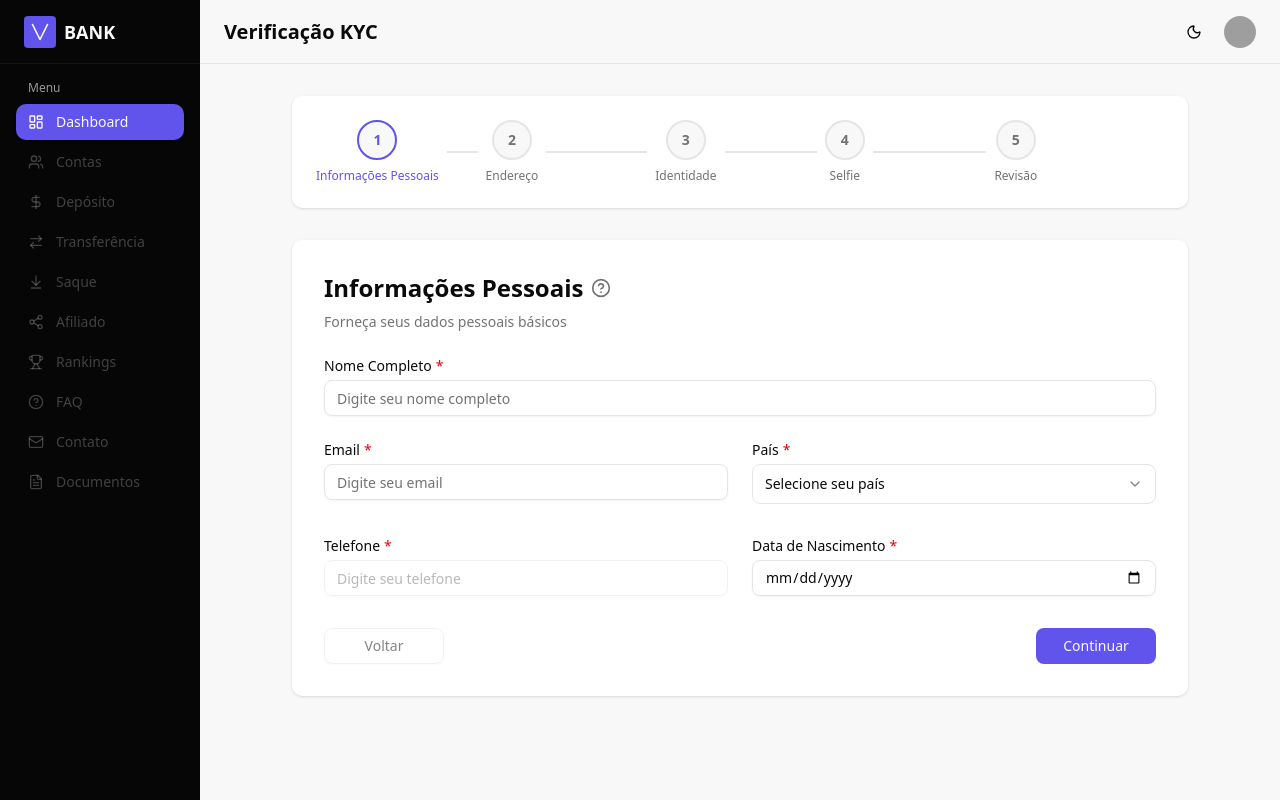
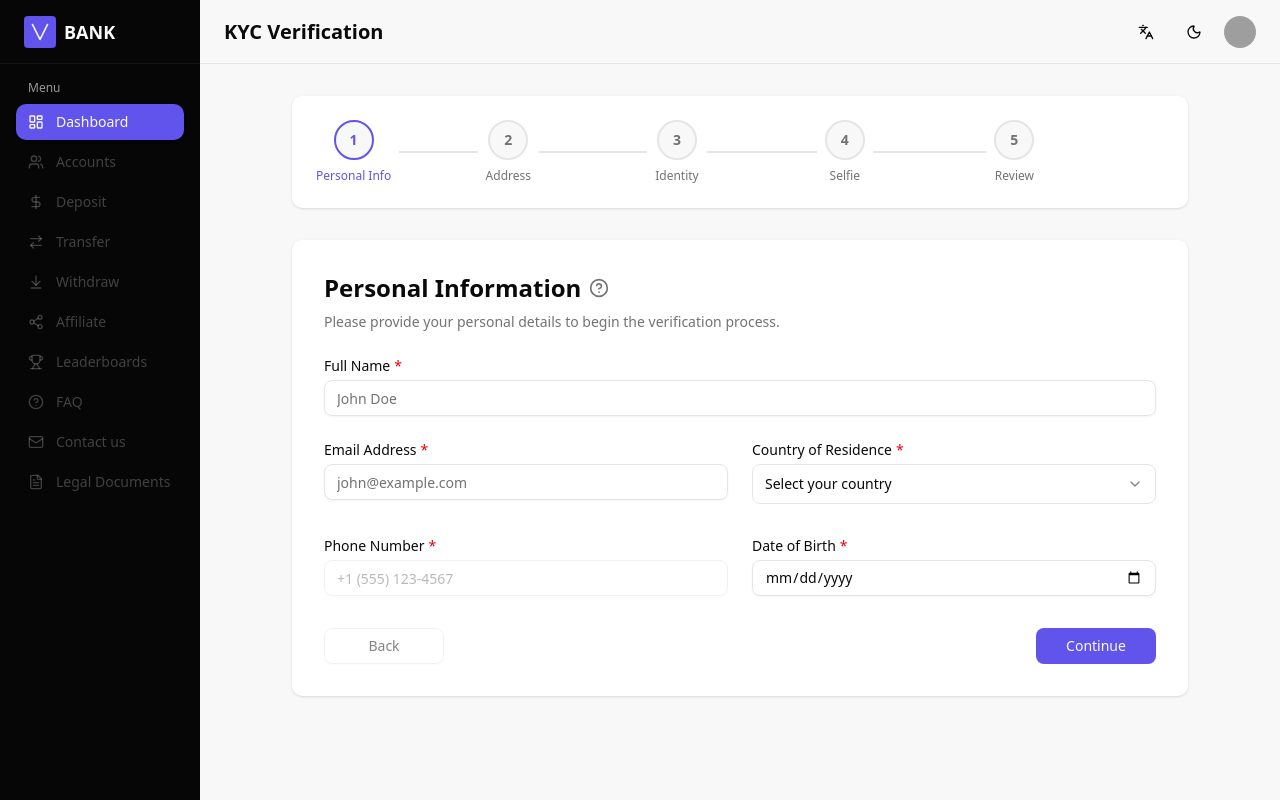
Before and after one commit to HallanCosta/woovi-challanger-kyc, a React (Vite) app: page / in a window 1280 px wide. Built offline with nearby package versions, Linux system fonts and the light colour scheme; grey boxes are pictures that could not be loaded.

Commit message:
feat: add i18n

```diff
--- a/src/components/kyc/Header.tsx
+++ b/src/components/kyc/Header.tsx
@@ -5,17 +5,20 @@ import { useTheme } from "@/lib/theme/themeProvider"
 import { usePwaInstall } from "@/hooks/usePwaInstall"
 import { useToast } from "@/hooks/useToast"
 import { Toast, ToastContainer } from "@/components/ui/Toast"
+import { useTranslation } from "@/lib/i18n/useTranslation"
+import { LanguageSwitcher } from "@/components/ui/LanguageSwitcher"
 
 export function Header() {
   const { theme, toggleTheme } = useTheme()
   const { isInstallable, isInstalled, isIosManualInstall, promptInstall } = usePwaInstall()
   const { toasts, toast, dismiss } = useToast()
+  const { t } = useTranslation()
 
   const handleInstall = () => {
     if (isIosManualInstall) {
       toast({
-        title: "Adicionar à Tela de Início",
-        description: "No iPhone, toque em Compartilhar → Adicionar à Tela de Início.",
+        title: t("installAppTitle"),
+        description: t("installAppMessageIOS"),
       })
     } else {
       void promptInstall()
@@ -27,7 +30,7 @@ export function Header() {
   return (
     <>
       <header className="sticky top-0 z-30 flex h-16 items-center justify-between border-b bg-background pl-14 pr-4 md:px-6">
-        <h1 className="text-lg font-semibold md:text-xl">Verificação KYC</h1>
+        <h1 className="text-lg font-semibold md:text-xl">{t("kycVerification")}</h1>
 
         <div className="flex items-center gap-2 md:gap-3">
           {shouldShowInstall && (
@@ -35,17 +38,15 @@ export function Header() {
               variant="secondary"
               className="w-9 px-0 md:w-auto md:px-4"
               onClick={handleInstall}
-              aria-label="Instalar app"
+              aria-label={t("installApp")}
             >
               <Download className="h-4 w-4 md:mr-2" />
-              <span className="hidden md:inline">Instalar</span>
+              <span className="hidden md:inline">{t("install")}</span>
             </Button>
           )}
-          {/* <Button variant="ghost" size="icon" aria-label="Alterar idioma">
-            <Languages className="h-5 w-5" />
-          </Button> */}
+          <LanguageSwitcher />
 
-          <Button variant="ghost" size="icon" onClick={toggleTheme} aria-label="Alternar tema">
+          <Button variant="ghost" size="icon" onClick={toggleTheme} aria-label={t("toggleTheme")}>
             {theme === "light" ? <Moon className="h-5 w-5" /> : <Sun className="h-5 w-5" />}
           </Button>
 
--- a/src/components/kyc/KycVerification.tsx
+++ b/src/components/kyc/KycVerification.tsx
@@ -11,6 +11,7 @@ import { Toast, ToastContainer } from "@/components/ui/Toast"
 
 import { useKYCForm } from "@/hooks/useKycForm"
 import { useToast } from "@/hooks/useToast"
+import { useTranslation } from "@/lib/i18n/useTranslation"
 
 export function KycVerification() {
   const {
@@ -27,16 +28,17 @@ export function KycVerification() {
   const firstFieldRef = useRef<HTMLInputElement>(null)
 
   const { toasts, toast, dismiss } = useToast()
+  const { t } = useTranslation()
 
   const totalSteps = 5
   const isFirstStep = currentStep === 1
   const isLastStep = currentStep === totalSteps
   const steps = [
-    { number: 1, label: "Informações Pessoais" },
-    { number: 2, label: "Endereço" },
-    { number: 3, label: "Identidade" },
-    { number: 4, label: "Selfie" },
-    { number: 5, label: "Revisão" },
+    { number: 1, label: t("personalInfo") },
+    { number: 2, label: t("address") },
+    { number: 3, label: t("identity") },
+    { number: 4, label: t("selfie") },
+    { number: 5, label: t("review") },
   ]
 
   const nextStep = () => {
@@ -114,8 +116,8 @@ export function KycVerification() {
     }
 
     toast({
-      title: "Não é possível submeter",
-      description: "Complete todas as etapas antes de submeter o formulário",
+      title: t("submit"),
+      description: t("reviewInformation"),
       variant: "destructive"
     })
   }
@@ -143,8 +145,8 @@ export function KycVerification() {
                   <CheckCircle2 className="h-10 w-10 text-success" />
                 </div>
               </motion.div>
-              <h2 className="mb-3 text-2xl font-bold">Verificação Enviada</h2>
-              <p className="mb-6 text-muted-foreground">Enviado com sucesso!</p>
+              <h2 className="mb-3 text-2xl font-bold">{t("verificationSubmitted")}</h2>
+              <p className="mb-6 text-muted-foreground">{t("submittedSuccessfully")}</p>
               <Button
                 onClick={() => {
                   setIsSubmitted(false)
@@ -152,7 +154,7 @@ export function KycVerification() {
                 }}
                 variant="outline"
               >
-                Enviar Outro
+                {t("submitAnother")}
               </Button>
             </div>
           </motion.div>
@@ -217,7 +219,7 @@ export function KycVerification() {
                     disabled={isFirstStep}
                     className="w-full bg-transparent sm:w-auto sm:min-w-[120px]"
                   >
-                    Voltar
+                    {t("back")}
                   </Button>
 
                   {!isLastStep ? (
@@ -226,7 +228,7 @@ export function KycVerification() {
                       onClick={handleNext}
                       className="w-full bg-primary text-primary-foreground hover:bg-primary/90 sm:w-auto sm:min-w-[120px]"
                     >
-                      Continuar
+                      {t("continue")}
                     </Button>
                   ) : (
                     <Button
@@ -237,10 +239,10 @@ export function KycVerification() {
                       {isSubmitting ? (
                         <>
                           <Loader2 className="mr-2 h-4 w-4 animate-spin" />
-                          Enviando...
+                          {t("submitting")}
                         </>
                       ) : (
-                        "Enviar"
+                        t("submit")
                       )}
                     </Button>
                   )}
--- a/src/components/kyc/PersonalInfoStep.tsx
+++ b/src/components/kyc/PersonalInfoStep.tsx
@@ -10,6 +10,7 @@ import { COUNTRIES } from "@/constants/countries"
 import type { KYCFormData, PersonalInfo } from "@/lib/validation"
 
 import { formatPhoneNumber, getPhoneFormat } from "@/lib/utils"
+import { useTranslation } from "@/lib/i18n/useTranslation"
 
 type PersonalInfoStepProps = {
   data: PersonalInfo
@@ -19,6 +20,7 @@ type PersonalInfoStepProps = {
 }
 
 export function PersonalInfoStep({ data, errors, onChange, firstFieldRef }: PersonalInfoStepProps) {
+  const { t } = useTranslation()
   const handlePhoneChange = (value: string) => {
     if (!data.country) return
     const formatted = formatPhoneNumber(value, data.country)
@@ -35,35 +37,35 @@ export function PersonalInfoStep({ data, errors, onChange, firstFieldRef }: Pers
     <div className="space-y-6">
       <div>
         <div className="flex items-center gap-2">
-          <h2 className="text-2xl font-bold">Informações Pessoais</h2>
+          <h2 className="text-2xl font-bold">{t("personalInformation")}</h2>
           <KeyboardShortcutsTooltip />
         </div>
-        <p className="mt-2 text-sm text-muted-foreground">Forneça seus dados pessoais básicos</p>
+        <p className="mt-2 text-sm text-muted-foreground">{t("providePersonalDetails")}</p>
       </div>
 
       <div className="grid gap-6 md:grid-cols-2">
-        <FormField label="Nome Completo" error={errors.personalInfo?.fullName?.message} required className="md:col-span-2">
+        <FormField label={t("fullName")} error={errors.personalInfo?.fullName?.message} required className="md:col-span-2">
           <Input
             ref={firstFieldRef}
             value={data.fullName}
             onChange={(e) => onChange({ fullName: e.target.value })}
-            placeholder="Digite seu nome completo"
+            placeholder={t("fullNamePlaceholder")}
           />
         </FormField>
 
-        <FormField label="Email" error={errors.personalInfo?.email?.message} required>
+        <FormField label={t("email")} error={errors.personalInfo?.email?.message} required>
           <Input
             type="email"
             value={data.email}
             onChange={(e) => onChange({ email: e.target.value })}
-            placeholder="Digite seu email"
+            placeholder={t("emailPlaceholder")}
           />
         </FormField>
 
-        <FormField label="País" error={errors.personalInfo?.country?.message} required>
+        <FormField label={t("country")} error={errors.personalInfo?.country?.message} required>
           <Select value={data.country} onValueChange={handleCountryChange}>
             <SelectTrigger>
-              <SelectValue placeholder="Selecione seu país" />
+              <SelectValue placeholder={t("selectCountry")} />
             </SelectTrigger>
             <SelectContent>
               {COUNTRIES.map((country) => (
@@ -75,20 +77,20 @@ export function PersonalInfoStep({ data, errors, onChange, firstFieldRef }: Pers
           </Select>
         </FormField>
 
-        <FormField label="Telefone" error={errors.personalInfo?.phone?.message} required>
+        <FormField label={t("phone")} error={errors.personalInfo?.phone?.message} required>
           <Input
             value={data.phone}
             onChange={(e) => handlePhoneChange(e.target.value)}
-            placeholder={phoneFormat?.placeholder || "Digite seu telefone"}
+            placeholder={phoneFormat?.placeholder || t("phonePlaceholder")}
             maxLength={phoneFormat?.maxLength}
             type="tel"
             disabled={!data.country}
             aria-invalid={!!errors.personalInfo?.phone}
-            aria-describedby={!data.country ? "phone-helper" : undefined}
+            aria-describedby={!data.country ? t("selectCountryFirst") : undefined}
           />
         </FormField>
 
-        <FormField label="Data de Nascimento" error={errors.personalInfo?.dateOfBirth?.message} required>
+        <FormField label={t("dateOfBirth")} error={errors.personalInfo?.dateOfBirth?.message} required>
           <Input
             type="date"
             value={data.dateOfBirth}
--- a/src/components/kyc/Sidebar.tsx
+++ b/src/components/kyc/Sidebar.tsx
@@ -15,22 +15,24 @@ import {
 } from "lucide-react"
 import { Button } from "@/components/ui/Button"
 import { cn } from "@/lib/utils"
+import { useTranslation } from "@/lib/i18n/useTranslation"
 
 const menuItems = [
-  { icon: LayoutDashboard, label: "Dashboard", active: true },
-  { icon: Users, label: "Contas", active: false },
-  { icon: DollarSign, label: "Depósito", active: false },
-  { icon: ArrowRightLeft, label: "Transferência", active: false },
-  { icon: ArrowDownToLine, label: "Saque", active: false },
-  { icon: Share2, label: "Afiliado", active: false },
-  { icon: Trophy, label: "Rankings", active: false },
-  { icon: HelpCircle, label: "FAQ", active: false },
-  { icon: Mail, label: "Contato", active: false },
-  { icon: FileText, label: "Documentos", active: false },
+  { icon: LayoutDashboard, key: "dashboard", active: true },
+  { icon: Users, key: "accounts", active: false },
+  { icon: DollarSign, key: "deposit", active: false },
+  { icon: ArrowRightLeft, key: "transfer", active: false },
+  { icon: ArrowDownToLine, key: "withdraw", active: false },
+  { icon: Share2, key: "affiliate", active: false },
+  { icon: Trophy, key: "leaderboards", active: false },
+  { icon: HelpCircle, key: "faq", active: false },
+  { icon: Mail, key: "contactUs", active: false },
+  { icon: FileText, key: "legalDocuments", active: false },
 ]
 
 export function Sidebar() {
   const [isOpen, setIsOpen] = useState(false)
+  const { t } = useTranslation()
 
   const sidebarContent = (
     <div className="flex h-full flex-col">
@@ -54,19 +56,19 @@ export function Sidebar() {
           size="icon"
           onClick={() => setIsOpen(false)}
           className="lg:hidden"
-          aria-label="Fechar menu"
+          aria-label={t("closeMenu")}
         >
           <X className="h-5 w-5 text-sidebar-foreground" />
         </Button>
       </div>
 
       <nav className="flex-1 space-y-1 overflow-y-auto p-4">
-        <p className="mb-2 px-3 text-xs font-medium text-sidebar-foreground/60">Menu</p>
+        <p className="mb-2 px-3 text-xs font-medium text-sidebar-foreground/60">{t("menu")}</p>
         {menuItems.map((item) => {
           const Icon = item.icon
           return (
             <button
-              key={item.label}
+              key={item.key}
               className={cn(
                 "flex w-full items-center gap-3 rounded-lg px-3 py-2 text-sm font-medium transition-all duration-200",
                 item.active
@@ -77,7 +79,7 @@ export function Sidebar() {
               disabled={!item.active}
             >
               <Icon className="h-4 w-4" />
-              {item.label}
+              {t(item.key)}
             </button>
           )
         })}
@@ -92,7 +94,7 @@ export function Sidebar() {
         size="icon"
         onClick={() => setIsOpen(true)}
         className="fixed left-4 top-4 z-50 lg:hidden"
-        aria-label="Abrir menu"
+        aria-label={t("openMenu")}
       >
         <Menu className="h-6 w-6" />
       </Button>
--- /dev/null
+++ b/src/components/ui/LanguageSwitcher.tsx
@@ -0,0 +1,43 @@
+import { useState, useRef, useEffect } from "react"
+import { Button } from "@/components/ui/Button"
+import { Languages } from "lucide-react"
+import { useTranslation } from "@/lib/i18n/useTranslation"
+import type { Language } from "@/lib/i18n/translations"
+import { LANGUAGE_ENUM } from "@/lib/i18n/enums"
+
+export function LanguageSwitcher() {
+  const { t, setLanguage } = useTranslation()
+  const [open, setOpen] = useState(false)
+  const ref = useRef<HTMLDivElement | null>(null)
+
+  useEffect(() => {
+    const onClickOutside = (e: MouseEvent) => {
+      if (!ref.current) return
+      if (e.target instanceof Node && !ref.current.contains(e.target)) {
+        setOpen(false)
+      }
+    }
+    document.addEventListener("mousedown", onClickOutside)
+    return () => document.removeEventListener("mousedown", onClickOutside)
+  }, [])
+
+  const handleLanguageChange = (language: Language) => {
+    setLanguage(language)
+    setOpen(false)
+  }
+
+  return (
+    <div className="relative" ref={ref}>
+      <Button variant="ghost" size="icon" aria-label={t("changeLanguage")} onClick={() => setOpen((v) => !v)}>
+        <Languages className="h-5 w-5" />
+      </Button>
+      {open && (
+        <div className="absolute right-0 mt-2 w-36 rounded-md border bg-popover p-1 shadow-md">
+          <button className="w-full rounded px-2 py-1 text-left hover:bg-accent" onClick={() => handleLanguageChange(LANGUAGE_ENUM.EN)}>English</button>
+          <button className="w-full rounded px-2 py-1 text-left hover:bg-accent" onClick={() => handleLanguageChange(LANGUAGE_ENUM.PT)}>Português</button>
+          <button className="w-full rounded px-2 py-1 text-left hover:bg-accent" onClick={() => handleLanguageChange(LANGUAGE_ENUM.ES)}>Español</button>
+        </div>
+      )}
+    </div>
+  )
+}
--- /dev/null
+++ b/src/configs/database.ts
@@ -0,0 +1,4 @@
+const DATABASE_NAME = '@WOOVI_CHALLENGE_KYC'
+
+// @app:collection
+export const COLLECTION_LANGUAGE = `${DATABASE_NAME}:LANGUAGE`
--- /dev/null
+++ b/src/lib/i18n/enums.ts
@@ -0,0 +1,7 @@
+export const LANGUAGE_ENUM = {
+  EN: "en",
+  PT: "pt",
+  ES: "es",
+} as const
+
+export type Language = (typeof LANGUAGE_ENUM)[keyof typeof LANGUAGE_ENUM]
--- /dev/null
+++ b/src/lib/i18n/translations.ts
@@ -0,0 +1,175 @@
+export type Language = "en" | "pt" | "es"
+
+export const translations = {
+  en: {
+    // Generic/Header/Sidebar
+    menu: "Menu",
+    dashboard: "Dashboard",
+    accounts: "Accounts",
+    deposit: "Deposit",
+    transfer: "Transfer",
+    withdraw: "Withdraw",
+    affiliate: "Affiliate",
+    leaderboards: "Leaderboards",
+    faq: "FAQ",
+    contactUs: "Contact us",
+    legalDocuments: "Legal Documents",
+
+    // KYC Steps
+    kycVerification: "KYC Verification",
+    personalInfo: "Personal Info",
+    address: "Address",
+    identity: "Identity",
+    selfie: "Selfie",
+    review: "Review",
+
+    // Personal Info Step
+    personalInformation: "Personal Information",
+    providePersonalDetails: "Please provide your personal details to begin the verification process.",
+    fullName: "Full Name",
+    fullNamePlaceholder: "John Doe",
+    email: "Email Address",
+    emailPlaceholder: "john@example.com",
+    phone: "Phone Number",
+    phonePlaceholder: "+1 (555) 123-4567",
+    dateOfBirth: "Date of Birth",
+    country: "Country of Residence",
+    selectCountry: "Select your country",
+    selectCountryFirst: "Please select your country first",
+
+    // Buttons
+    back: "Back",
+    continue: "Continue",
+    submit: "Submit Verification",
+    submitting: "Submitting...",
+
+    // Success
+    verificationSubmitted: "Verification Submitted!",
+    submittedSuccessfully: "Your KYC verification has been submitted successfully. We'll review your information and notify you within 24-48 hours.",
+    submitAnother: "Submit Another Verification",
+
+    // Accessibility
+    toggleTheme: "Toggle theme",
+    changeLanguage: "Change language",
+    closeMenu: "Close menu",
+    openMenu: "Open menu",
+    install: "Install",
+    installApp: "Install app",
+    installAppTitle: "Add to Home Screen",
+    installAppMessageIOS: "On iPhone, tap Share → Add to Home Screen.",
+  },
+  pt: {
+    // Generic/Header/Sidebar
+    menu: "Menu",
+    dashboard: "Painel",
+    accounts: "Contas",
+    deposit: "Depositar",
+    transfer: "Transferir",
+    withdraw: "Sacar",
+    affiliate: "Afiliado",
+    leaderboards: "Classificações",
+    faq: "Perguntas Frequentes",
+    contactUs: "Fale Conosco",
+    legalDocuments: "Documentos Legais",
+
+    // KYC Steps
+    kycVerification: "Verificação KYC",
+    personalInfo: "Informações Pessoais",
+    address: "Endereço",
+    identity: "Identidade",
+    selfie: "Selfie",
+    review: "Revisão",
+
+    // Personal Info Step
+    personalInformation: "Informações Pessoais",
+    providePersonalDetails: "Por favor, forneça seus dados pessoais para iniciar o processo de verificação.",
+    fullName: "Nome Completo",
+    fullNamePlaceholder: "João Silva",
+    email: "Endereço de E-mail",
+    emailPlaceholder: "joao@exemplo.com",
+    phone: "Número de Telefone",
+    phonePlaceholder: "+55 (11) 98765-4321",
+    dateOfBirth: "Data de Nascimento",
+    country: "País de Residência",
+    selectCountry: "Selecione seu país",
+    selectCountryFirst: "Por favor, selecione seu país primeiro",
+
+    // Buttons
+    back: "Voltar",
+    continue: "Continuar",
+    submit: "Enviar Verificação",
+    submitting: "Enviando...",
+
+    // Success
+    verificationSubmitted: "Verificação Enviada!",
+    submittedSuccessfully: "Sua verificação KYC foi enviada com sucesso. Revisaremos suas informações e notificaremos você em 24-48 horas.",
+    submitAnother: "Enviar Outra Verificação",
+
+    // Accessibility
+    toggleTheme: "Alternar tema",
+    changeLanguage: "Mudar idioma",
+    closeMenu: "Fechar menu",
+    openMenu: "Abrir menu",
+    install: "Instalar",
+    installApp: "Instalar app",
+    installAppTitle: "Adicionar à Tela de Início",
+    installAppMessageIOS: "No iPhone, toque em Compartilhar → Adicionar à Tela de Início.",
+  },
+  es: {
+    // Generic/Header/Sidebar
+    menu: "Menú",
+    dashboard: "Panel",
+    accounts: "Cuentas",
+    deposit: "Depositar",
+    transfer: "Transferir",
+    withdraw: "Retirar",
+    affiliate: "Afiliado",
+    leaderboards: "Clasificaciones",
+    faq: "Preguntas Frecuentes",
+    contactUs: "Contáctenos",
+    legalDocuments: "Documentos Legales",
+
+    // KYC Steps
+    kycVerification: "Verificación KYC",
+    personalInfo: "Información Personal",
+    address: "Dirección",
+    identity: "Identidad",
+    selfie: "Selfie",
+    review: "Revisión",
+
+    // Personal Info Step
+    personalInformation: "Información Personal",
+    providePersonalDetails: "Por favor, proporciona tus datos personales para comenzar el proceso de verificación.",
+    fullName: "Nombre Completo",
+    fullNamePlaceholder: "Juan Pérez",
+    email: "Dirección de Correo Electrónico",
+    emailPlaceholder: "juan@ejemplo.com",
+    phone: "Número de Teléfono",
+    phonePlaceholder: "+34 612 345 678",
+    dateOfBirth: "Fecha de Nacimiento",
+    country: "País de Residencia",
+    selectCountry: "Selecciona tu país",
+    selectCountryFirst: "Por favor, selecciona tu país primero",
+
+    // Buttons
+    back: "Atrás",
+    continue: "Continuar",
+    submit: "Enviar Verificación",
+    submitting: "Enviando...",
+
+    // Success
+    verificationSubmitted: "¡Verificación Enviada!",
+    submittedSuccessfully: "Tu verificación KYC ha sido enviada con éxito. Revisaremos tu información y te notificaremos en 24-48 horas.",
+    submitAnother: "Enviar Otra Verificación",
+
+    // Accessibility
+    toggleTheme: "Cambiar tema",
+    changeLanguage: "Cambiar idioma",
+    closeMenu: "Cerrar menú",
+    openMenu: "Abrir menú",
+    install: "Instalar",
+    installApp: "Instalar app",
+    installAppTitle: "Agregar a la pantalla de inicio",
+    installAppMessageIOS: "En iPhone, toca Compartir → Agregar a la pantalla de inicio.",
+  },
+}
--- /dev/null
+++ b/src/lib/i18n/useTranslation.tsx
@@ -0,0 +1,53 @@
+"use client"
+
+import { createContext, useContext, useState, useEffect, type ReactNode } from "react"
+import { translations, type Language } from "./translations"
+import { COLLECTION_LANGUAGE } from "@/configs/database"
+
+interface TranslationContextType {
+  language: Language
+  setLanguage: (lang: Language) => void
+  t: (key: string) => string
+}
+
+const TranslationContext = createContext<TranslationContextType | undefined>(undefined)
+
+export function TranslationProvider({ children }: { children: ReactNode }) {
+  const [language, setLanguageState] = useState<Language>("en")
+  const [mounted, setMounted] = useState(false)
+
+  useEffect(() => {
+    const saved = localStorage.getItem(COLLECTION_LANGUAGE) as Language
+    if (saved && ["en", "pt", "es"].includes(saved)) {
+      setLanguageState(saved)
+    }
+    setMounted(true)
+  }, [])
+
+  const setLanguage = (lang: Language) => {
+    setLanguageState(lang)
+    localStorage.setItem(COLLECTION_LANGUAGE, lang)
+  }
+
+  const t = (key: string): string => {
+    const keys = key.split(".")
+    let value: any = translations[language]
+
+    for (const k of keys) {
+      value = value?.[k]
+    }
+
+    return value || key
+  }
+
+  if (!mounted) return null
+  return <TranslationContext.Provider value={{ language, setLanguage, t }}>{children}</TranslationContext.Provider>
+}
+
+export function useTranslation() {
+  const context = useContext(TranslationContext)
+  if (!context) {
+    throw new Error("useTranslation must be used within TranslationProvider")
+  }
+  return context
+}
--- a/src/main.tsx
+++ b/src/main.tsx
@@ -2,6 +2,7 @@ import { StrictMode } from 'react'
 import { createRoot } from 'react-dom/client'
 import { Suspense } from "react"
 import { ThemeProvider } from "@/lib/theme/themeProvider"
+import { TranslationProvider } from "@/lib/i18n/useTranslation"
 
 import '@/styles/globals.css'
 // import '@/styles/globals-ocean.css'
@@ -11,9 +12,11 @@ import App from './App.tsx'
 createRoot(document.getElementById('root')!).render(
   <StrictMode>
     <ThemeProvider>
-      <Suspense fallback={null}>
-        <App />
-      </Suspense>
+      <TranslationProvider>
+        <Suspense fallback={null}>
+          <App />
+        </Suspense>
+      </TranslationProvider>
     </ThemeProvider>
   </StrictMode>
 )
```
